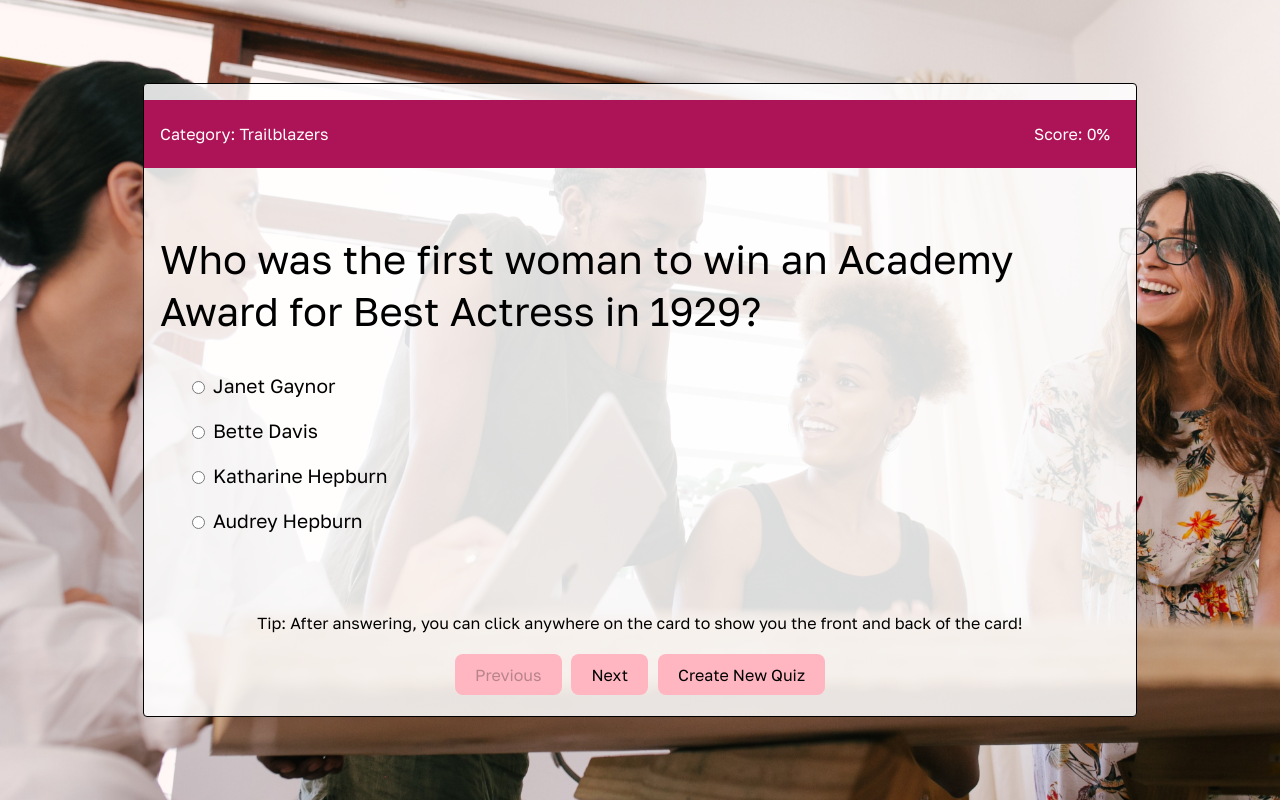
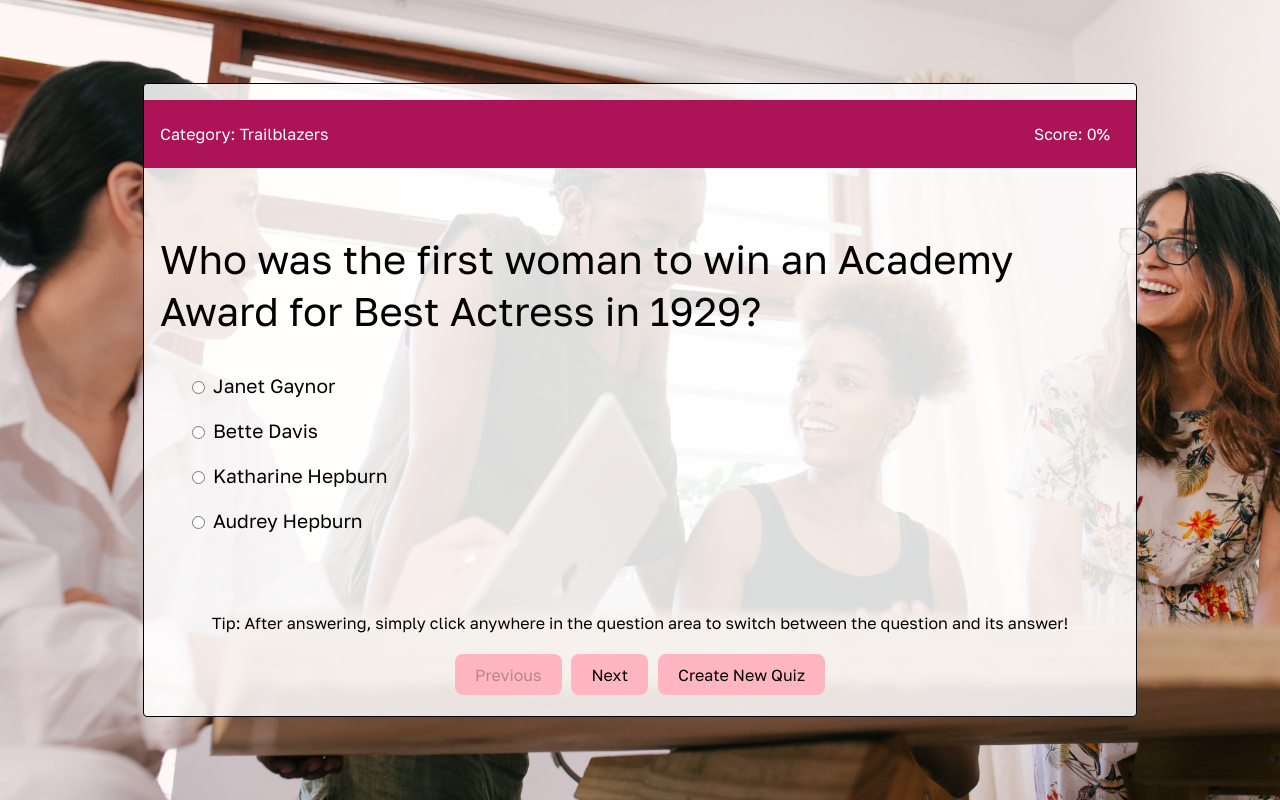
Before and after one commit to maryamkhan14/womens-history-month-quiz, a React (Vite) app: page / in a window 1280 px wide. Both pictures are taken after a click on the button "Let's go!". Built offline with nearby package versions, Linux system fonts and the light colour scheme.

Commit message:
Updated font size styling for labels on radio buttons in QuizCard and edited tip displayed during quiz to be clearer

```diff
--- a/src/App.css
+++ b/src/App.css
@@ -141,7 +141,7 @@
 }
 
 .card-options label {
-  font-size: larger;
+  font-size: 1.2em;
   margin-left: 5px;
 }
 
--- a/src/components/QuizCardsDisplay.jsx
+++ b/src/components/QuizCardsDisplay.jsx
@@ -74,8 +74,8 @@ const QuizCardsDisplay = ({ cards }) => {
       </div>
 
       <p>
-        Tip: After answering, you can click anywhere on the card to show you the
-        front and back of the card!
+        Tip: After answering, simply click anywhere in the question area to
+        switch between the question and its answer!
       </p>
       <div className="buttons-info-panel">
         <div className="buttons">
--- a/src/index.css
+++ b/src/index.css
@@ -14,7 +14,7 @@ h1 {
 
 select,
 input {
-  font-family: Inter, system-ui, Avenir, Helvetica, Arial, sans-serif;
+  font-family: Golos Text, system-ui, Avenir, Helvetica, Arial, sans-serif;
   background-color: #ffb6c1;
   border-width: 0 0 1px 0;
   border-radius: 0;
```
